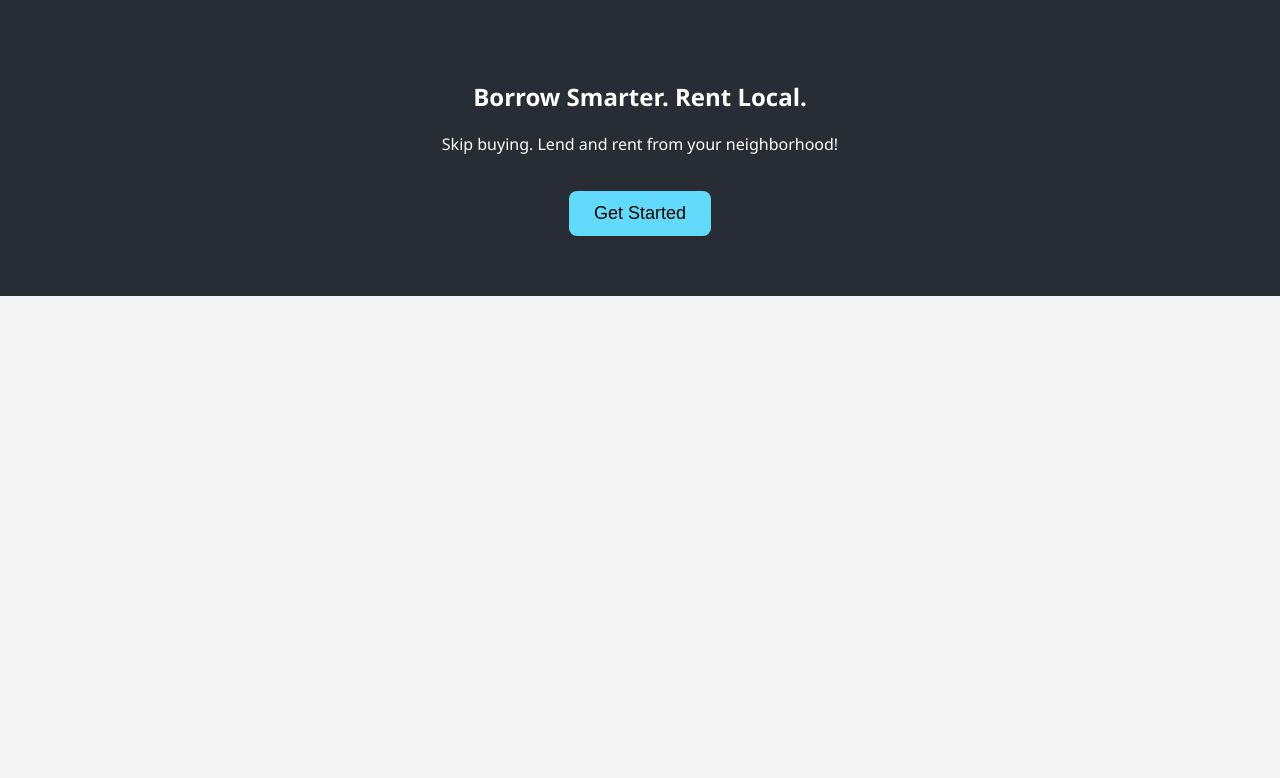
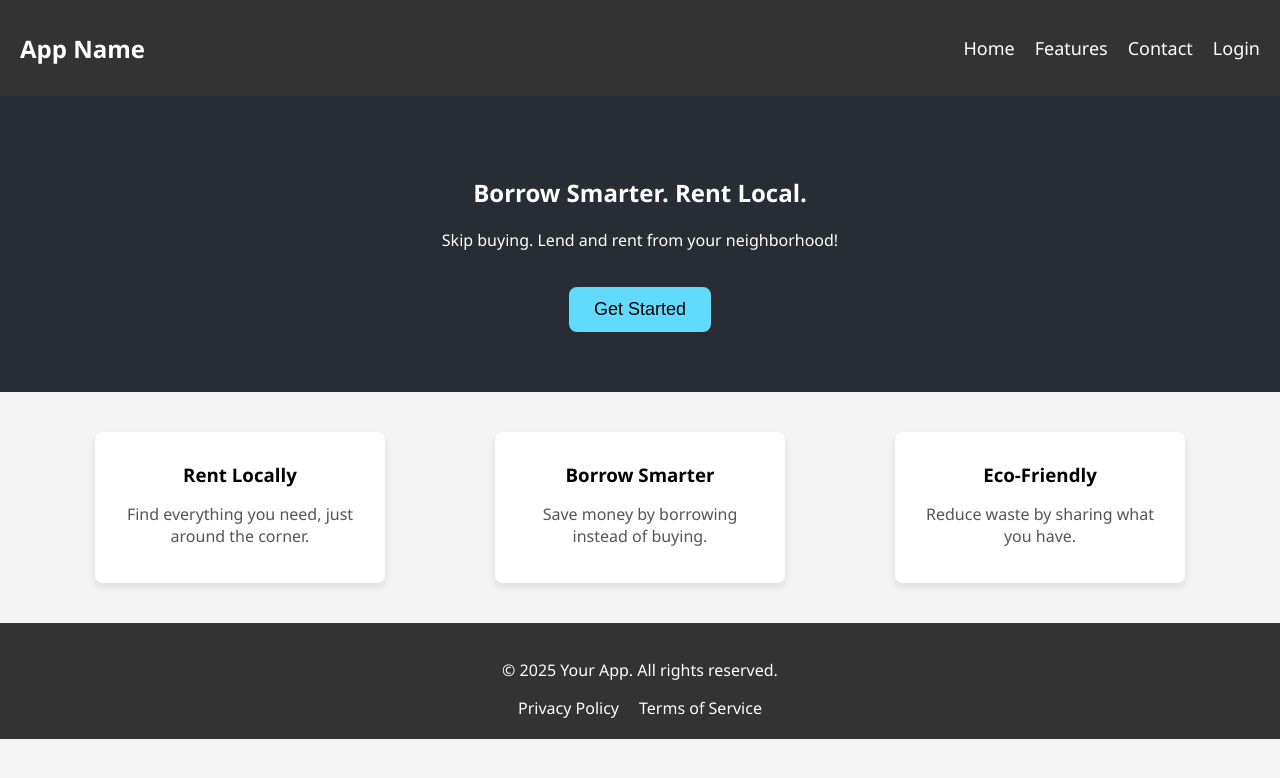
Before and after one commit to prathmesh-pandey/Hyperlocal-Rent-Borrow-Platform, a React (Create React App) app: page / in a window 1280 px wide. Shown: the top 778 px of the page. Built offline with nearby package versions, Linux system fonts and the light colour scheme.

Commit message:
added cards,footer and its css

```diff
--- a/src/App.js
+++ b/src/App.js
@@ -1,17 +1,19 @@
 import React from 'react';
 import './App.css';
-import Hero from './components/hero';
-// import HowItWorks, Categories, Footer (we’ll add soon)
+import Navbar from './Navbar';
+import Hero from './Hero';
+import Cards from './Cards';
+import Footer from './Footer';
 
-function App() {
-  return (
-    <div className="App">
-      <Hero />
-      {/* <HowItWorks /> */}
-      {/* <Categories /> */}
-      {/* <Footer /> */}
-    </div>
-  );
+const App = () => {
+    return (
+        <div className="App">
+            <Navbar />
+            <Hero />
+            <Cards />
+            <Footer />
+        </div>
+    );
 }
 
 export default App;
--- /dev/null
+++ b/src/Cards.css
@@ -0,0 +1,23 @@
+.cards-section {
+    display: flex;
+    justify-content: space-around;
+    padding: 40px;
+    background-color: #f4f4f4;
+}
+
+.card {
+    background-color: white;
+    padding: 20px;
+    border-radius: 8px;
+    box-shadow: 0 4px 8px rgba(0, 0, 0, 0.1);
+    width: 250px;
+    text-align: center;
+}
+
+.card h3 {
+    margin: 10px 0;
+}
+
+.card p {
+    color: #555;
+}
--- /dev/null
+++ b/src/Cards.js
@@ -0,0 +1,23 @@
+import React from 'react';
+import './Cards.css';
+
+const Cards = () => {
+    return (
+        <section id="features" className="cards-section">
+            <div className="card">
+                <h3>Rent Locally</h3>
+                <p>Find everything you need, just around the corner.</p>
+            </div>
+            <div className="card">
+                <h3>Borrow Smarter</h3>
+                <p>Save money by borrowing instead of buying.</p>
+            </div>
+            <div className="card">
+                <h3>Eco-Friendly</h3>
+                <p>Reduce waste by sharing what you have.</p>
+            </div>
+        </section>
+    );
+}
+
+export default Cards;
--- /dev/null
+++ b/src/Footer.css
@@ -0,0 +1,20 @@
+.footer {
+    background-color: #333;
+    color: white;
+    text-align: center;
+    padding: 20px;
+}
+
+.footer-links {
+    margin-top: 10px;
+}
+
+.footer-links a {
+    color: white;
+    margin: 0 10px;
+    text-decoration: none;
+}
+
+.footer-links a:hover {
+    text-decoration: underline;
+}
--- /dev/null
+++ b/src/Footer.js
@@ -0,0 +1,16 @@
+import React from 'react';
+import './Footer.css';
+
+const Footer = () => {
+    return (
+        <footer className="footer">
+            <p>&copy; 2025 Your App. All rights reserved.</p>
+            <div className="footer-links">
+                <a href="#privacy">Privacy Policy</a>
+                <a href="#terms">Terms of Service</a>
+            </div>
+        </footer>
+    );
+}
+
+export default Footer;
--- a/src/components/hero.js
+++ b/src/Hero.js
@@ -1,5 +1,5 @@
 import React from 'react';
-import './hero.css';
+import './Hero.css';
 
 const Hero = () => (
   <section className="hero">
--- /dev/null
+++ b/src/Navbar.css
@@ -0,0 +1,29 @@
+.navbar {
+    display: flex;
+    justify-content: space-between;
+    align-items: center;
+    padding: 20px;
+    background-color: #333;
+    color: white;
+}
+
+.navbar-logo h1 {
+    margin: 0;
+    font-size: 24px;
+}
+
+.navbar-links {
+    list-style: none;
+    display: flex;
+    gap: 20px;
+}
+
+.navbar-links a {
+    color: white;
+    text-decoration: none;
+    font-size: 18px;
+}
+
+.navbar-links a:hover {
+    text-decoration: underline;
+}
--- /dev/null
+++ b/src/Navbar.js
@@ -0,0 +1,20 @@
+import React from 'react';
+import './Navbar.css';
+
+const Navbar = () => {
+    return (
+        <nav className="navbar">
+            <div className="navbar-logo">
+                <h1>App Name</h1>
+            </div>
+            <ul className="navbar-links">
+                <li><a href="#home">Home</a></li>
+                <li><a href="#features">Features</a></li>
+                <li><a href="#contact">Contact</a></li>
+                <li><a href="#login">Login</a></li>
+            </ul>
+        </nav>
+    );
+}
+
+export default Navbar;
```
Also changed, not shown: src/Hero.css (line endings or trailing spaces).
